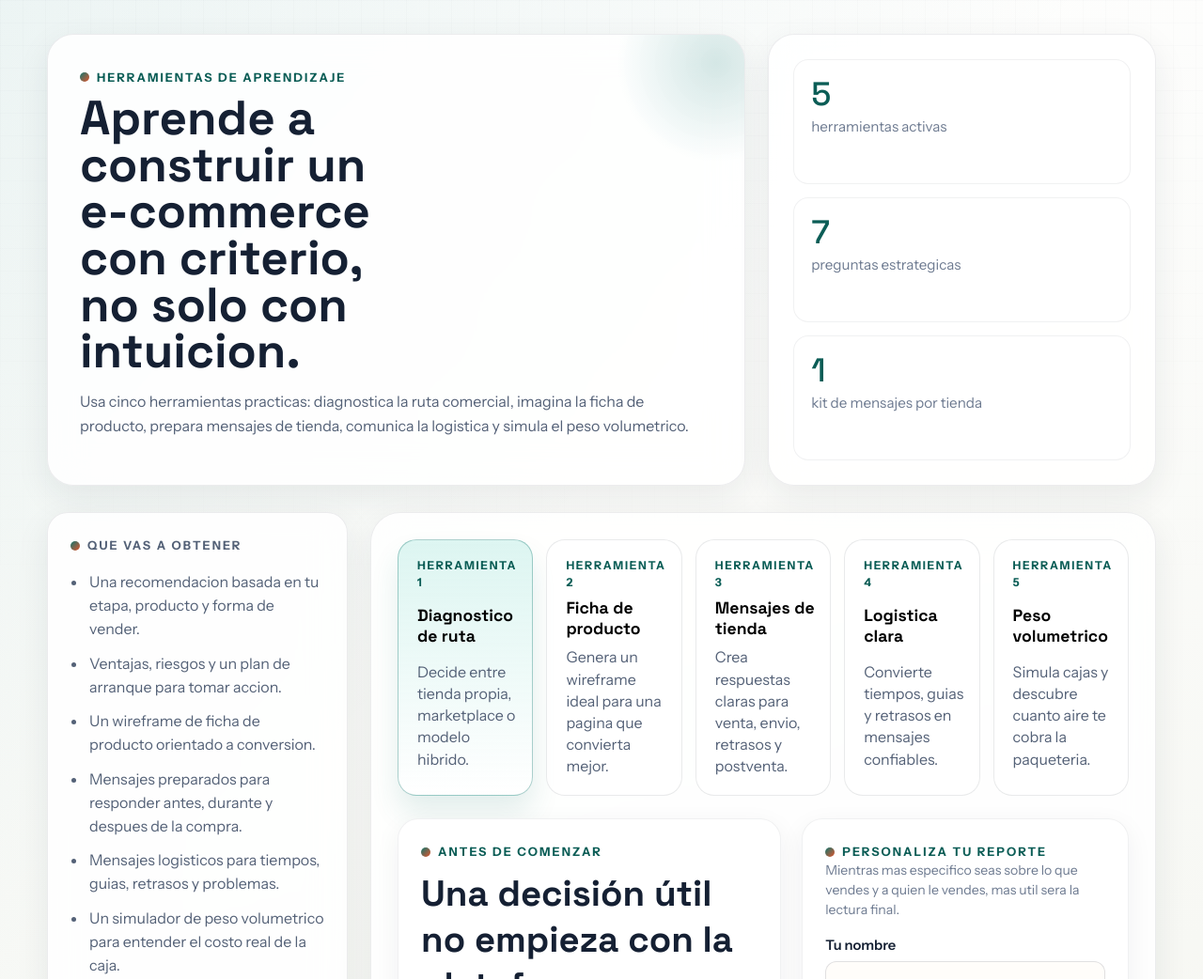
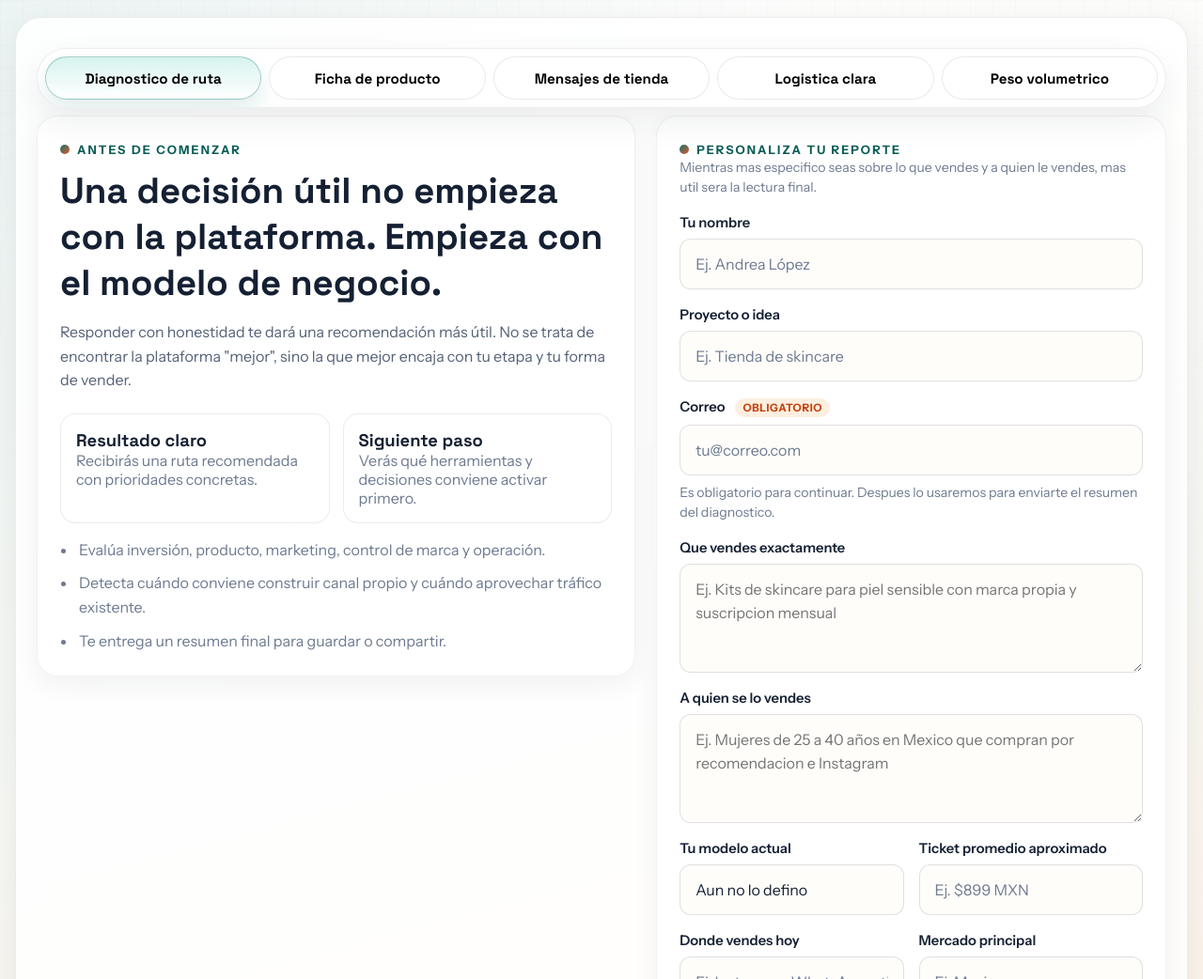
Before and after one commit to alanquantic/ecommercetoolslearning, a website with bundled scripts: page index.html in a window 1280 px wide. Shown: the top 1042 px of the page at 94% size. Built offline with nearby package versions, Linux system fonts and the light colour scheme.

Commit message:
Remove shared landing chrome from tools

```diff
--- a/app.js
+++ b/app.js
@@ -585,11 +585,14 @@ function renderToolShell(screenMarkup) {
 
 function scrollActiveToolTabIntoView() {
   window.requestAnimationFrame(() => {
+    const switcher = appRoot.querySelector(".tool-switcher");
     const activeTab = appRoot.querySelector('.tool-tab[data-active="true"]');
-    if (!activeTab) {
+    if (!switcher || !activeTab) {
       return;
     }
-    activeTab.scrollIntoView({ block: "nearest", inline: "center" });
+
+    const targetLeft = activeTab.offsetLeft - (switcher.clientWidth - activeTab.clientWidth) / 2;
+    switcher.scrollLeft = Math.max(0, targetLeft);
   });
 }
 
@@ -2276,7 +2279,6 @@ function handleSubmit(event) {
     }
     persistState();
     render();
-    scrollToToolStart();
     return;
   }
 
@@ -2307,7 +2309,6 @@ function handleSubmit(event) {
     state.wireframe.brief = brief;
     persistState();
     generateProductWireframe(true);
-    scrollToToolStart();
   }
 
   if (event.target.id === "messages-form") {
@@ -2359,7 +2360,6 @@ function handleSubmit(event) {
     state.messages.delivery = createDefaultStoreMessagesState().delivery;
     persistState();
     generateStoreMessages(true);
-    scrollToToolStart();
   }
 
   if (event.target.id === "logistics-form") {
@@ -2410,7 +2410,6 @@ function handleSubmit(event) {
     state.logistics.delivery = createDefaultLogisticsState().delivery;
     persistState();
     generateLogisticsMessages(true);
-    scrollToToolStart();
   }
 }
 
@@ -2562,25 +2561,21 @@ function handleClick(event) {
     case "restart-quiz":
       resetState();
       render();
-      window.scrollTo({ top: 0, behavior: "smooth" });
       break;
     case "reset-wireframe-result":
       invalidateWireframeState(true);
       persistState();
       render();
-      window.scrollTo({ top: 0, behavior: "smooth" });
       break;
     case "reset-messages-result":
       invalidateStoreMessagesState(true);
       persistState();
       render();
-      window.scrollTo({ top: 0, behavior: "smooth" });
       break;
     case "reset-logistics-result":
       invalidateLogisticsState(true);
       persistState();
       render();
-      window.scrollTo({ top: 0, behavior: "smooth" });
       break;
     default:
       break;
@@ -2647,7 +2642,6 @@ function goNext() {
   }
   persistState();
   render();
-  scrollToToolStart();
 }
 
 function goBack() {
@@ -2658,7 +2652,6 @@ function goBack() {
   state.stage = "quiz";
   persistState();
   render();
-  scrollToToolStart();
 }
 
 function getAnsweredCount() {
@@ -2902,7 +2895,6 @@ function switchTool(nextTool) {
 
   persistState();
   render();
-  window.scrollTo({ top: 0, behavior: "smooth" });
 }
 
 function seedWireframeBriefFromDiagnosis() {
@@ -4218,12 +4210,6 @@ function showToast(message) {
   }, 2400);
 }
 
-function scrollToToolStart() {
-  window.requestAnimationFrame(() => {
-    window.scrollTo({ top: 0, behavior: "auto" });
-  });
-}
-
 function escapeHtml(value) {
   return String(value || "")
     .replaceAll("&", "&amp;")
--- a/index.html
+++ b/index.html
@@ -41,56 +41,7 @@
 </head>
 <body>
   <div class="page-shell">
-    <header class="hero">
-      <div class="hero-copy">
-        <p class="eyebrow">Herramientas de aprendizaje</p>
-        <h1>Aprende a construir un e-commerce con criterio, no solo con intuicion.</h1>
-        <p class="hero-text">
-          Usa cinco herramientas practicas: diagnostica la ruta comercial, imagina la ficha de
-          producto, prepara mensajes de tienda, comunica la logistica y simula el peso volumetrico.
-        </p>
-      </div>
-
-      <div class="hero-panel">
-        <div class="hero-stat">
-          <span class="hero-stat-value">5</span>
-          <span class="hero-stat-label">herramientas activas</span>
-        </div>
-        <div class="hero-stat">
-          <span class="hero-stat-value">7</span>
-          <span class="hero-stat-label">preguntas estrategicas</span>
-        </div>
-        <div class="hero-stat">
-          <span class="hero-stat-value">1</span>
-          <span class="hero-stat-label">kit de mensajes por tienda</span>
-        </div>
-      </div>
-    </header>
-
     <main class="app-shell">
-      <aside class="support-panel" aria-label="Contexto del simulador">
-        <div class="support-card">
-          <p class="eyebrow">Que vas a obtener</p>
-          <ul class="support-list">
-            <li>Una recomendacion basada en tu etapa, producto y forma de vender.</li>
-            <li>Ventajas, riesgos y un plan de arranque para tomar accion.</li>
-            <li>Un wireframe de ficha de producto orientado a conversion.</li>
-            <li>Mensajes preparados para responder antes, durante y despues de la compra.</li>
-            <li>Mensajes logisticos para tiempos, guias, retrasos y problemas.</li>
-            <li>Un simulador de peso volumetrico para entender el costo real de la caja.</li>
-            <li>Respuestas utiles para pensar antes de invertir tiempo y dinero.</li>
-          </ul>
-        </div>
-
-        <div class="support-card support-card-accent">
-          <p class="eyebrow">Como usarlo</p>
-          <p>
-            Primero puedes diagnosticar si te conviene tienda propia, marketplace o modelo
-            hibrido. Luego puedes describir un producto, recibir una ficha ideal, generar mensajes y simular costos logisticos.
-          </p>
-        </div>
-      </aside>
-
       <section
         id="app-root"
         class="app-panel"
--- a/styles.css
+++ b/styles.css
@@ -74,9 +74,9 @@ button {
 }
 
 .page-shell {
-  width: min(1180px, calc(100% - 32px));
+  width: min(1280px, calc(100% - 32px));
   margin: 0 auto;
-  padding: 36px 0 48px;
+  padding: 18px 0 40px;
 }
 
 .hero {
@@ -180,10 +180,7 @@ button {
 }
 
 .app-shell {
-  display: grid;
-  grid-template-columns: minmax(260px, 320px) minmax(0, 1fr);
-  gap: 24px;
-  align-items: start;
+  display: block;
 }
 
 .support-panel {
@@ -212,9 +209,9 @@ button {
 }
 
 .app-panel {
-  min-height: 720px;
-  border-radius: 32px;
-  padding: 28px;
+  min-height: calc(100vh - 96px);
+  border-radius: 28px;
+  padding: 22px;
   position: relative;
   overflow: hidden;
 }
@@ -225,21 +222,32 @@ button {
 }
 
 .tool-switcher {
-  display: grid;
-  grid-template-columns: repeat(5, minmax(0, 1fr));
-  gap: 14px;
-  margin-bottom: 24px;
+  position: sticky;
+  top: 10px;
+  z-index: 30;
+  display: flex;
+  gap: 8px;
+  margin: 0 0 18px;
+  padding: 8px;
+  overflow-x: auto;
+  border-radius: 999px;
+  background: rgba(255, 255, 255, 0.82);
+  border: 1px solid rgba(15, 23, 42, 0.08);
+  box-shadow: 0 14px 34px rgba(21, 32, 51, 0.08);
+  backdrop-filter: blur(16px);
+  scrollbar-width: none;
 }
 
 .tool-tab {
-  display: grid;
-  gap: 8px;
-  width: 100%;
-  padding: 18px 20px;
-  border-radius: 20px;
+  flex: 1 0 150px;
+  display: block;
+  width: auto;
+  min-height: 46px;
+  padding: 10px 14px;
+  border-radius: 999px;
   border: 1px solid rgba(15, 23, 42, 0.09);
   background: rgba(255, 255, 255, 0.82);
-  text-align: left;
+  text-align: center;
   transition:
     transform var(--transition),
     border-color var(--transition),
@@ -256,14 +264,14 @@ button {
 }
 
 .tool-tab[data-active="true"] {
-  background: linear-gradient(180deg, rgba(213, 243, 238, 0.82), rgba(255, 255, 255, 0.96));
+  background: linear-gradient(180deg, rgba(213, 243, 238, 0.96), rgba(255, 255, 255, 0.98));
   border-color: rgba(15, 118, 110, 0.34);
-  box-shadow: 0 18px 30px rgba(15, 118, 110, 0.12);
+  box-shadow: 0 12px 22px rgba(15, 118, 110, 0.12);
 }
 
 .tool-tab strong {
   font-family: "Space Grotesk", sans-serif;
-  font-size: 1.1rem;
+  font-size: 0.95rem;
   letter-spacing: 0;
 }
 
@@ -273,11 +281,11 @@ button {
 }
 
 .tool-tab-kicker {
-  color: var(--brand-strong) !important;
-  font-size: 0.76rem;
-  font-weight: 700;
-  letter-spacing: 0.14em;
-  text-transform: uppercase;
+  display: none;
+}
+
+.tool-tab > span:not(.tool-tab-kicker) {
+  display: none;
 }
 
 .panel-enter {
```
Also changed, not shown: scripts/smoke-test.mjs (+6 -1 lines).
